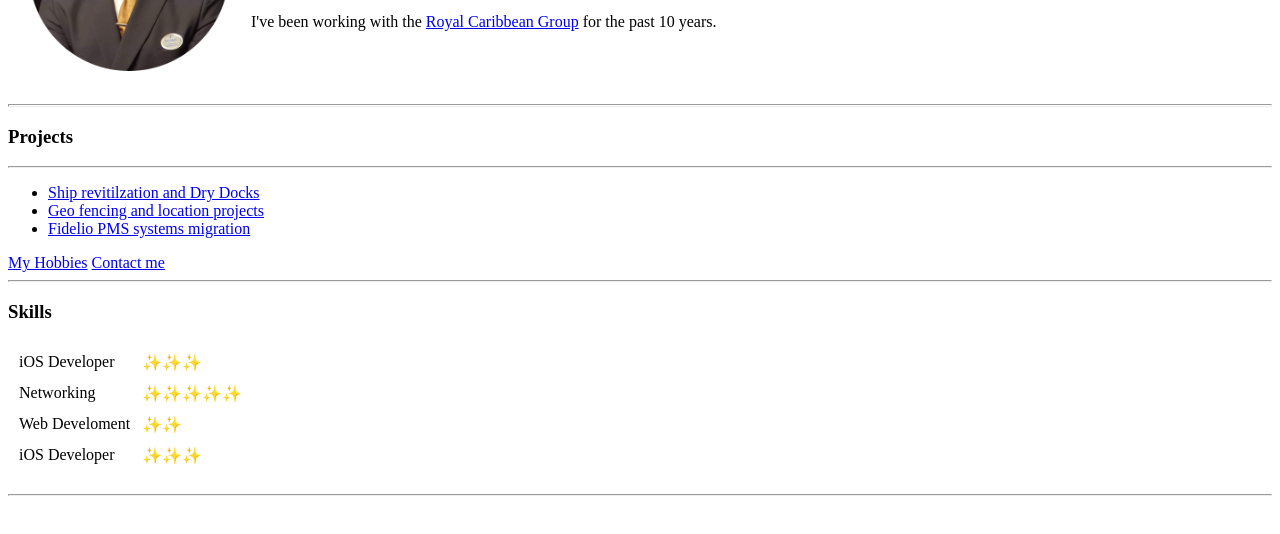
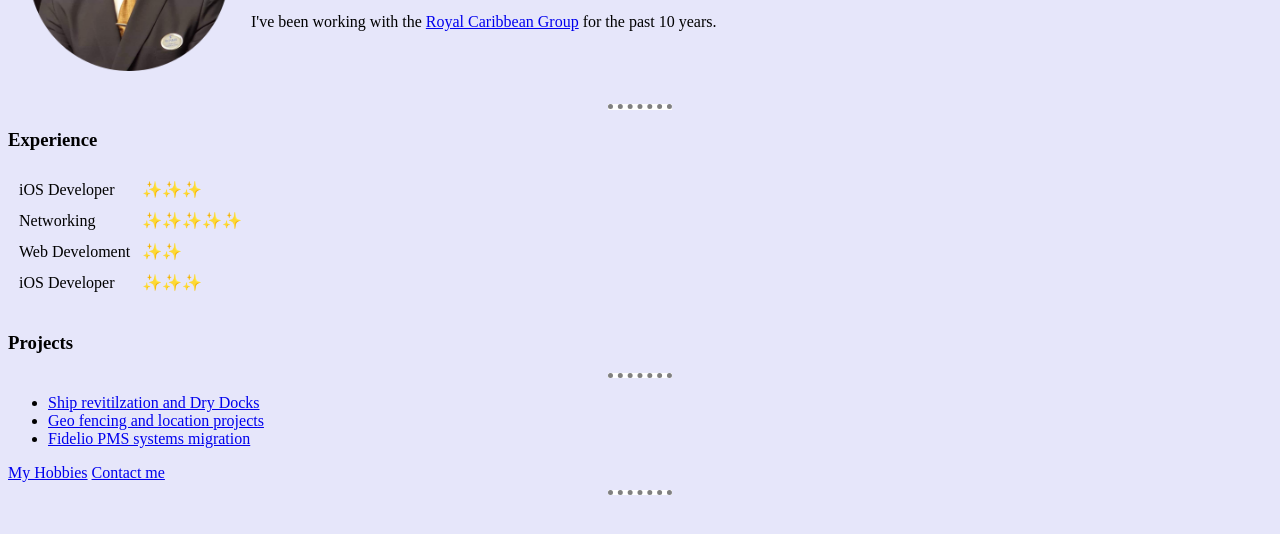
Before and after one commit to Richard-hub23/My-Personal-Site, a plain HTML site: page index.html in a window 1280 px wide. Shown: the part 158-692 px from the top of the page. Drawn offline with Linux system fonts and the light colour scheme.

Commit message:
Add files via upload

```diff
--- a/index.html
+++ b/index.html
@@ -4,6 +4,25 @@
  <head>
    <meta charset="utf-8">
    <title>Richard's Personal Site</title>
+
+   <style>
+     body {
+
+       background-color: lavender;
+     }
+
+     hr {
+       background-color: white;
+       border-style: none;
+       border-top-style: dotted;
+       border-color: grey;
+       border-width: 5px;
+       width: 5%;
+     }
+   </style>
+
+
+
  </head>
 
  <body>
@@ -15,20 +34,8 @@
        <p>I've been working with the <a href="https://www.royalcaribbean.com">Royal Caribbean Group</a> for the past 10 years.</p>
      </td>
    </table>
-
-
    <hr size=3 nospace>
-   <h3>Projects</h3>
-   <hr>
-   <ul>
-     <li><a href="http://www.crew-center.com/royal-caribbean-oasis-seas-emerges-14-day-drydock">Ship revitilzation and Dry Docks</a></li>
-     <li><a href="https://www.polestar.eu/">Geo fencing and location projects</a></li>
-     <li><a href="https://www.oracle.com/industries/hospitality/hotel-property-management/">Fidelio PMS systems migration</a></li>
-   </ul>
-   <a href="hobbies.html">My Hobbies</a>
-   <a href="contacts.html">Contact me</a>
-   <hr>
-   <h3>Skills</h3>
+   <h3>Experience</h3>
    <table cellspacing="10">
      <tr>
        <td>iOS Developer</td>
@@ -45,6 +52,15 @@
        <td>✨✨✨</td>
      <tr>
    </table>
+   <h3>Projects</h3>
+   <hr>
+   <ul>
+     <li><a href="http://www.crew-center.com/royal-caribbean-oasis-seas-emerges-14-day-drydock">Ship revitilzation and Dry Docks</a></li>
+     <li><a href="https://www.polestar.eu/">Geo fencing and location projects</a></li>
+     <li><a href="https://www.oracle.com/industries/hospitality/hotel-property-management/">Fidelio PMS systems migration</a></li>
+   </ul>
+   <a href="hobbies.html">My Hobbies</a>
+   <a href="contacts.html">Contact me</a>
    <hr>
  </body>
 
```
